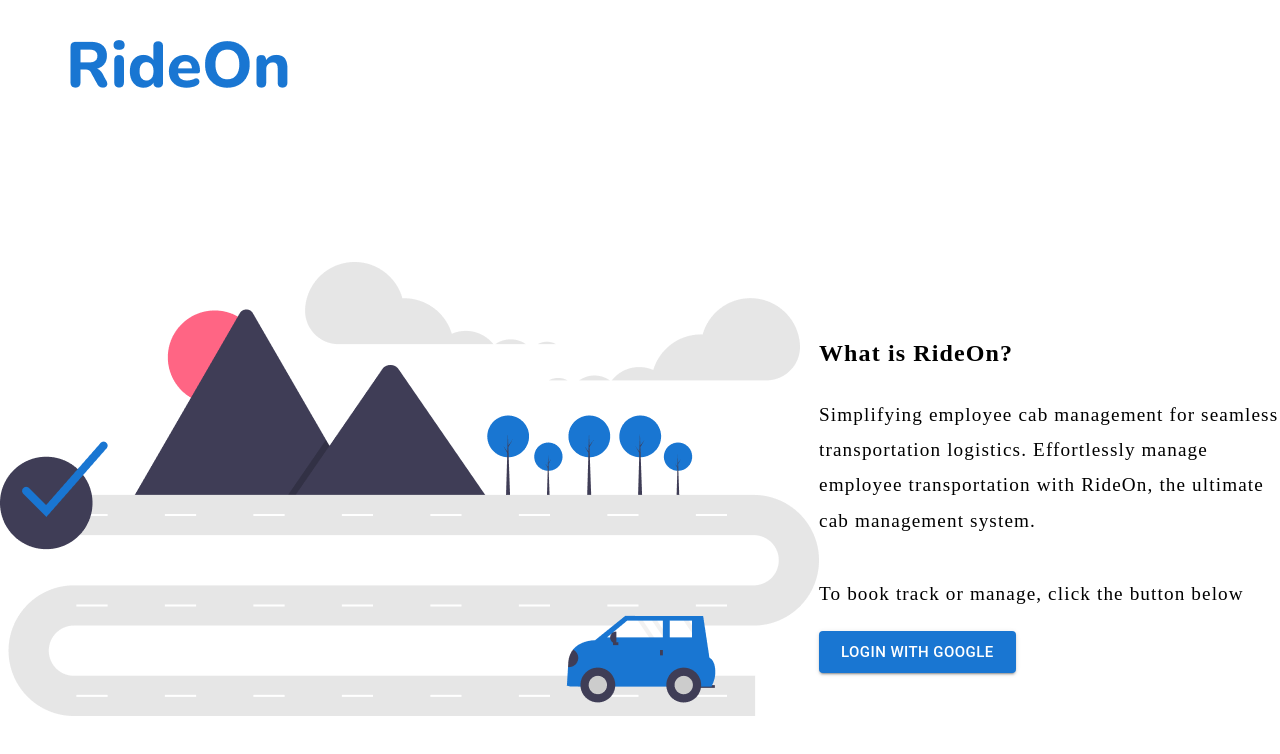
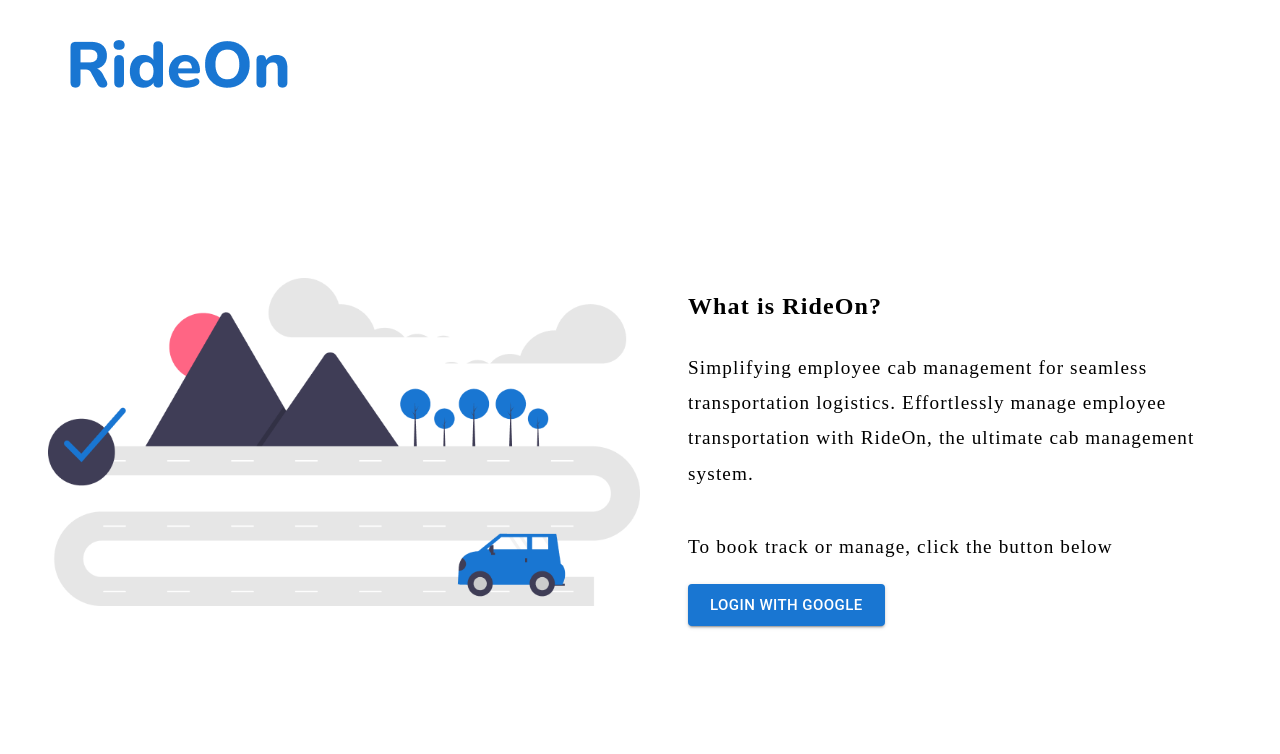
Before and after one commit to UI-GGN/CBP3-Team-RideOn, a React (Create React App) app: page / in a window 1280 px wide. Shown: the top 754 px of the page. Built offline with nearby package versions, Linux system fonts and the light colour scheme.

Commit message:
refactor: login page styling  [Shivangi][RideOn13]

```diff
--- a/src/pages/login/Login.css
+++ b/src/pages/login/Login.css
@@ -3,14 +3,16 @@
   margin-top: 40px;
 }
 
-.body {
+.login-page-body {
   display: flex;
   flex-direction: row;
   justify-content: space-evenly;
   align-items: center;
   margin-top: 170px;
 }
-
+.body-left {
+  width: 37rem;
+}
 .body-right {
   display: flex;
   flex-direction: column;
--- a/src/pages/login/Login.js
+++ b/src/pages/login/Login.js
@@ -1,16 +1,16 @@
 import React from "react";
 import {Button} from "@mui/material";
-import login from "../../assets/Login.png";
-import logo from "../../assets/Logo.png";
+import loginImage from "../../assets/Login.png";
+import logoImage from "../../assets/Logo.png";
 import "./Login.css";
 
 function Login() {
   return (
     <div>
-      <img src={logo} className="logo" />
-      <div className="body">
+      <img src={logoImage} className="logo" />
+      <div className="login-page-body">
         <div>
-          <img src={login} className="body-left" />
+          <img src={loginImage} className="body-left" />
         </div>
         <div className="body-right">
           <div>
```
Also changed, not shown: 2 other files (tests, documents, lock files or other folders).
